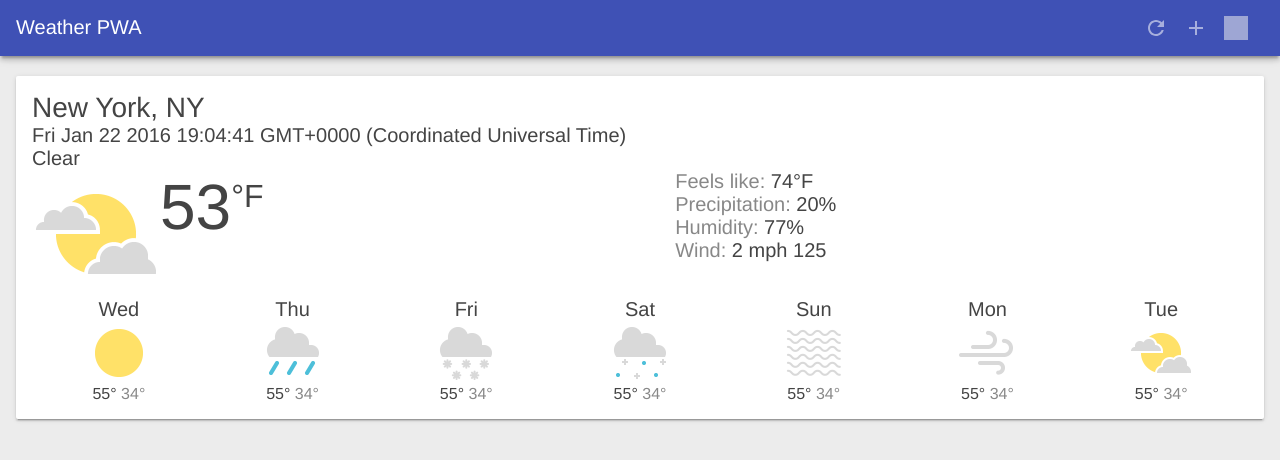
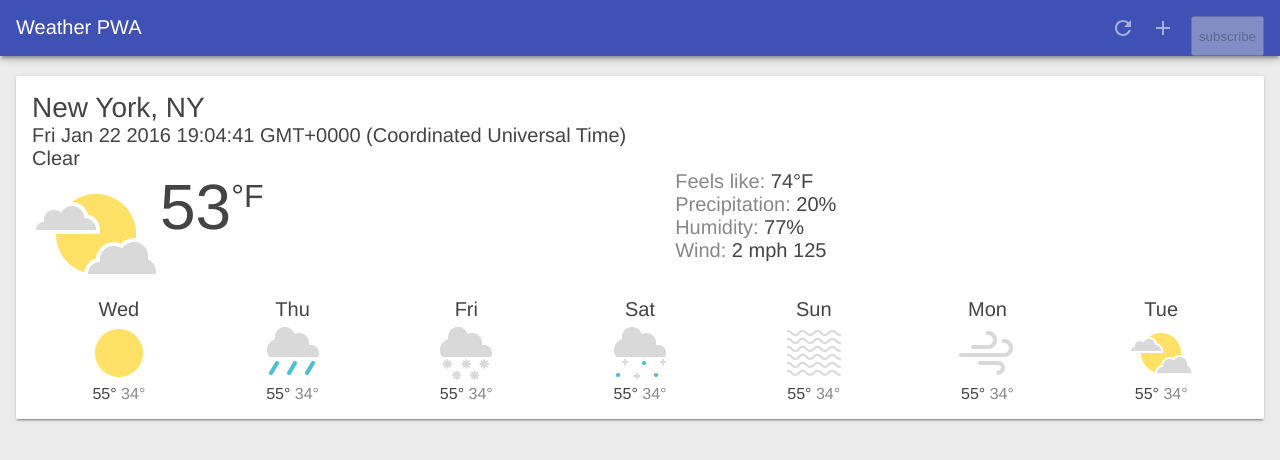
Before and after one commit to AmmarSaadDine/PWATest, a plain HTML site: page index.html in a window 1280 px wide. Drawn offline with Linux system fonts and the light colour scheme.

Commit message:
fix subscribeButton

```diff
--- a/index.html
+++ b/index.html
@@ -22,7 +22,7 @@
     <h1 class="header__title">Weather PWA</h1>
     <button id="butRefresh" class="headerButton"></button>
     <button id="butAdd" class="headerButton"></button>
-    <button id="butSubscribe" class="headerButton">subscribe</button>
+    <button id="butSubscribe" disabled>subscribe</button>
   </header>
 
   <main class="main" hidden>
```
